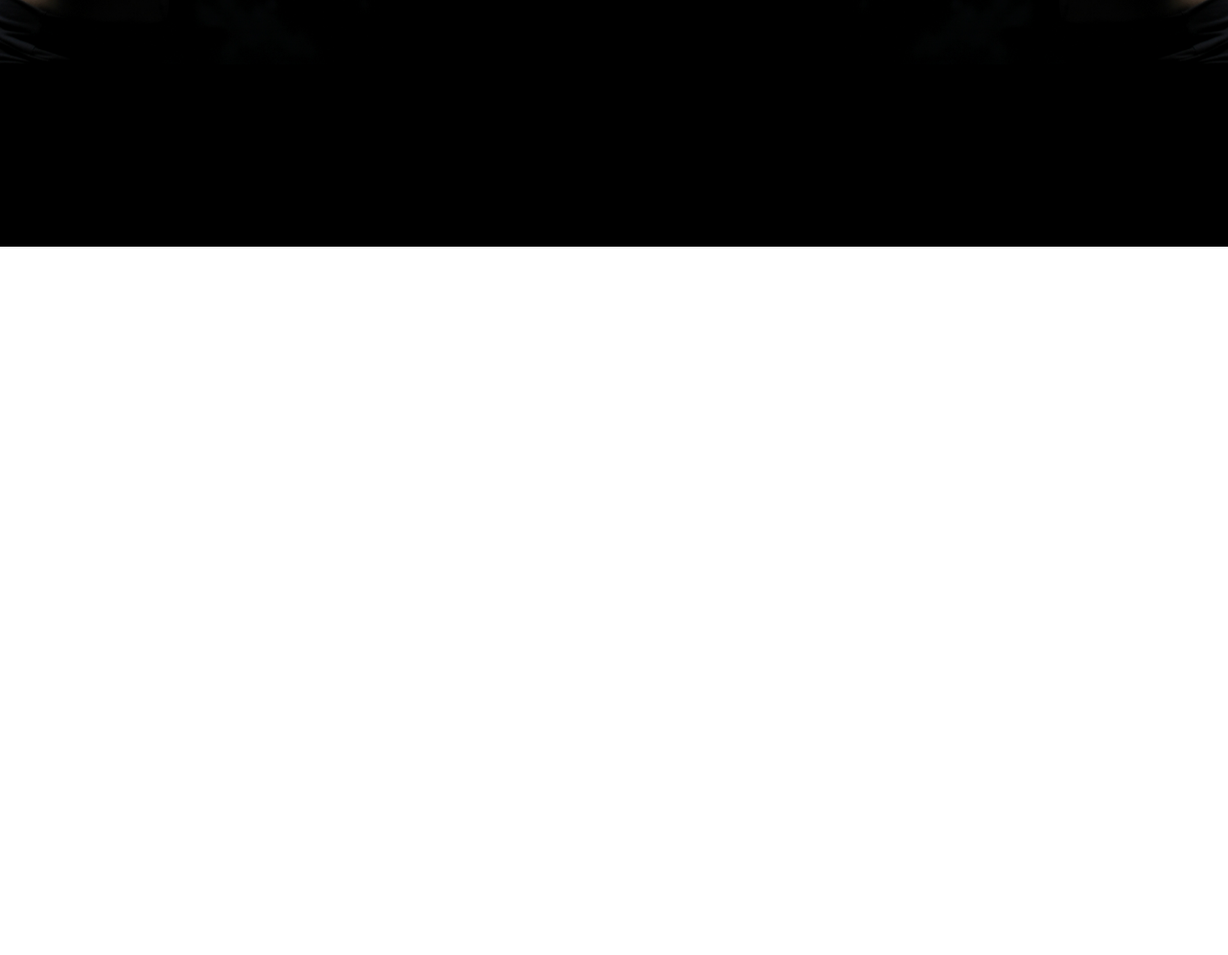
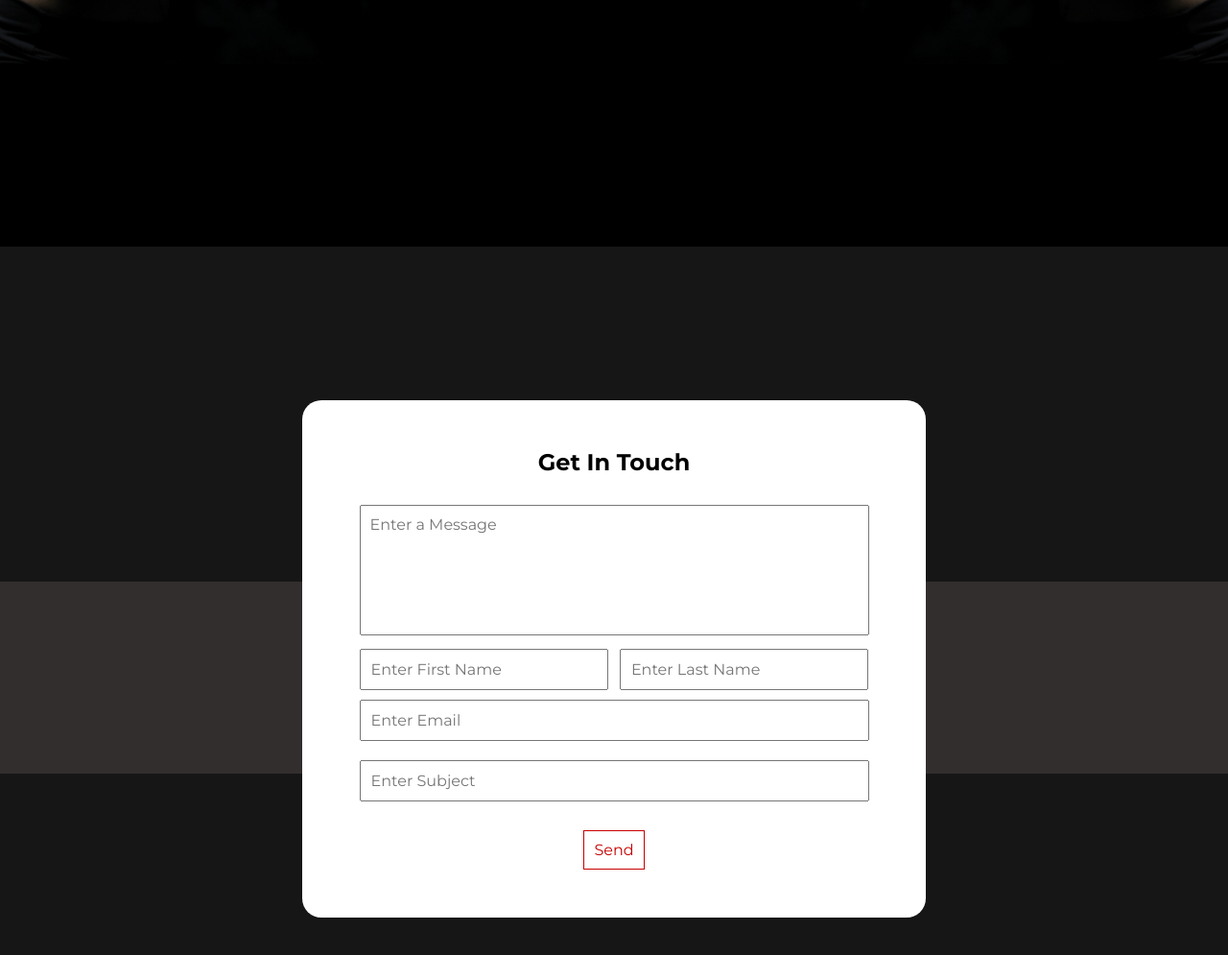
Before and after one commit to MichaelGomes/Fight-Fitness, a website: page index.html in a window 1280 px wide. Shown: the part 2201-3196 px from the top of the page at 96% size. Before the commit the page ends 2458 px from the top, so only its background shows below. Drawn offline with Linux system fonts and the light colour scheme.

Commit message:
Contact Section

```diff
--- a/index.html
+++ b/index.html
@@ -112,6 +112,22 @@
 
         </div>
       </section>
+      <section id="contact">
+        <div class="contact-wrapper">
+          <form class="contact-form" action="index.html" method="post">
+            <h2>Get In Touch</h2>
+            <textarea class="message contact-input" name="Message" rows="6" placeholder="Enter a Message"></textarea>
+            <div class="full-name">
+              <input class="fName" type="text" name="" placeholder="Enter First Name">
+              <input class="lName" type="text" name="" placeholder="Enter Last Name">
+            </div>
+            <input class="contact-input" type="email" name="email" placeholder="Enter Email">
+            <input class="contact-input" type="text" name="subject" placeholder="Enter Subject">
+            <button class="btn-send" type="button" name="button">Send</button>
+          </form>
+          <div class="bg-bar"></div>
+        </div>
+      </section>
   </body>
   <footer>
     <script src="index.js" charset="utf-8"></script>
--- a/main.css
+++ b/main.css
@@ -296,7 +296,7 @@ cite {
 #newsletter {
   background-color: black;
   height: 100vh;
-  min-height: 300px;
+  min-height: 625px;
   padding-top: 10px;
 }
 
@@ -365,3 +365,102 @@ cite {
     margin: auto auto 20px 40px;
   }
 }
+
+/*-----------------------------CONTACT---------------------------------------*/
+
+#contact {
+  background-color: #161616;
+  height: 150vh;
+  padding-top: 10px;
+  width: 100%;
+}
+
+.contact-form {
+  background-color: white;
+  color: black;
+  width: 80%;
+  max-width: 650px;
+  min-width: 250px;
+  margin: 150px auto;
+  border-radius: 20px;
+  padding: 30px;
+  font-family: "Montserrat";
+  text-align: center;
+  position: relative;
+  z-index: 2;
+}
+
+.message {
+  resize: none;
+}
+
+.contact-input {
+  font-family: inherit;
+  width: 90%;
+  padding: 10px;
+  margin: 10px;
+  font-size: 12px;
+}
+
+.full-name {
+  display: flex;
+  margin: auto;
+}
+
+.fName {
+  font-family: inherit;
+  width: 44%;
+  margin: auto 1% auto auto;
+  padding: 10px;
+  font-size: 12px;
+}
+
+.lName {
+  font-family: inherit;
+  width: 44%;
+  margin: auto auto auto 1%;
+  padding: 10px;
+  font-size: 12px;
+}
+
+.btn-send {
+  font-family: inherit;
+  background-color: white;
+  color: #c60000;
+  border: 1px solid #c60000;
+  padding: 10px;
+  font-size: 16px;
+  margin: 20px auto;
+  cursor: pointer;
+}
+
+.bg-bar {
+  z-index: 1;
+  height: 200px;
+  width: 100%;
+  background-color: #332e2e;
+  position: relative;
+  bottom: 500px;
+}
+
+/*-----------------------------CONTACT RESPONSIVENESS---------------------------------------*/
+
+@media only screen and (max-width: 635px) {
+  .fName,
+  .lName {
+    width: 90%;
+    padding: 10px;
+    margin: 10px auto;
+  }
+  .full-name {
+    flex-direction: column;
+  }
+}
+
+@media only screen and (min-width: 636px) {
+  .fName,
+  .lName,
+  .contact-input {
+    font-size: 16px;
+  }
+}
```
